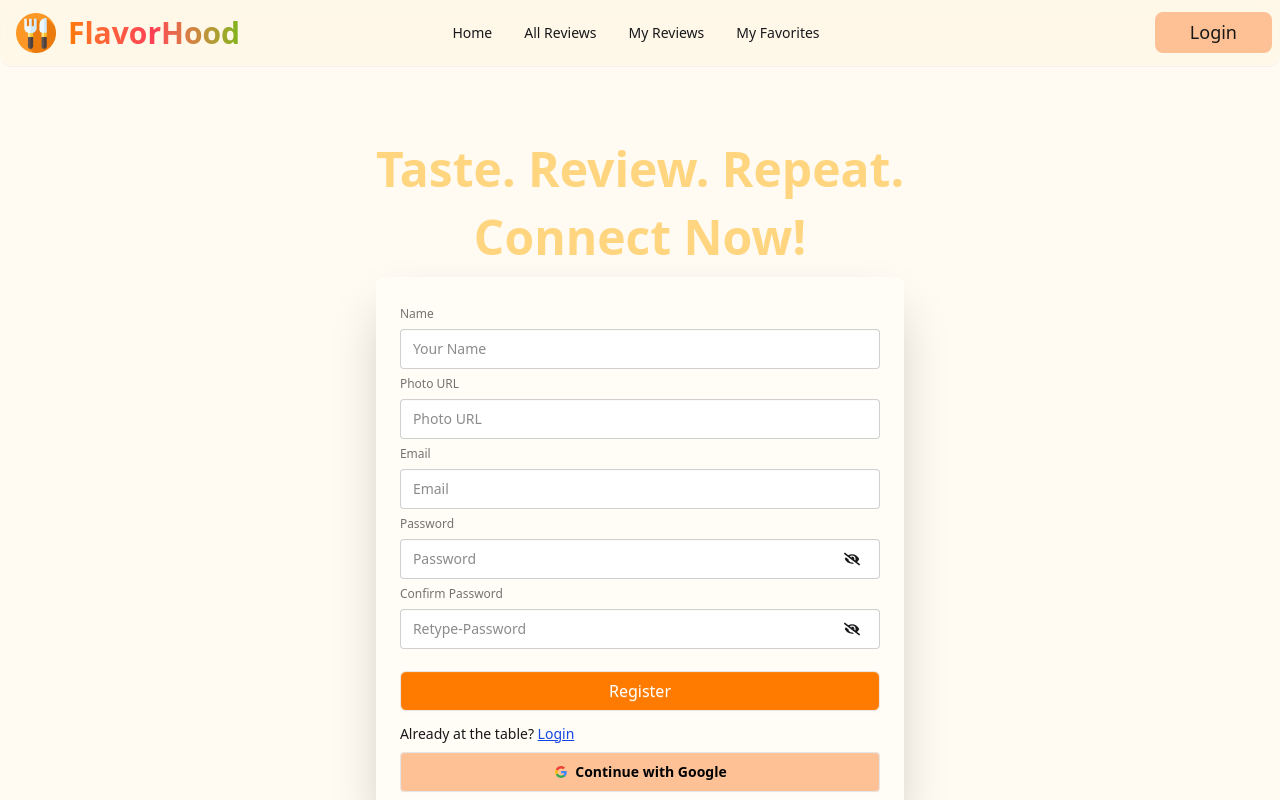
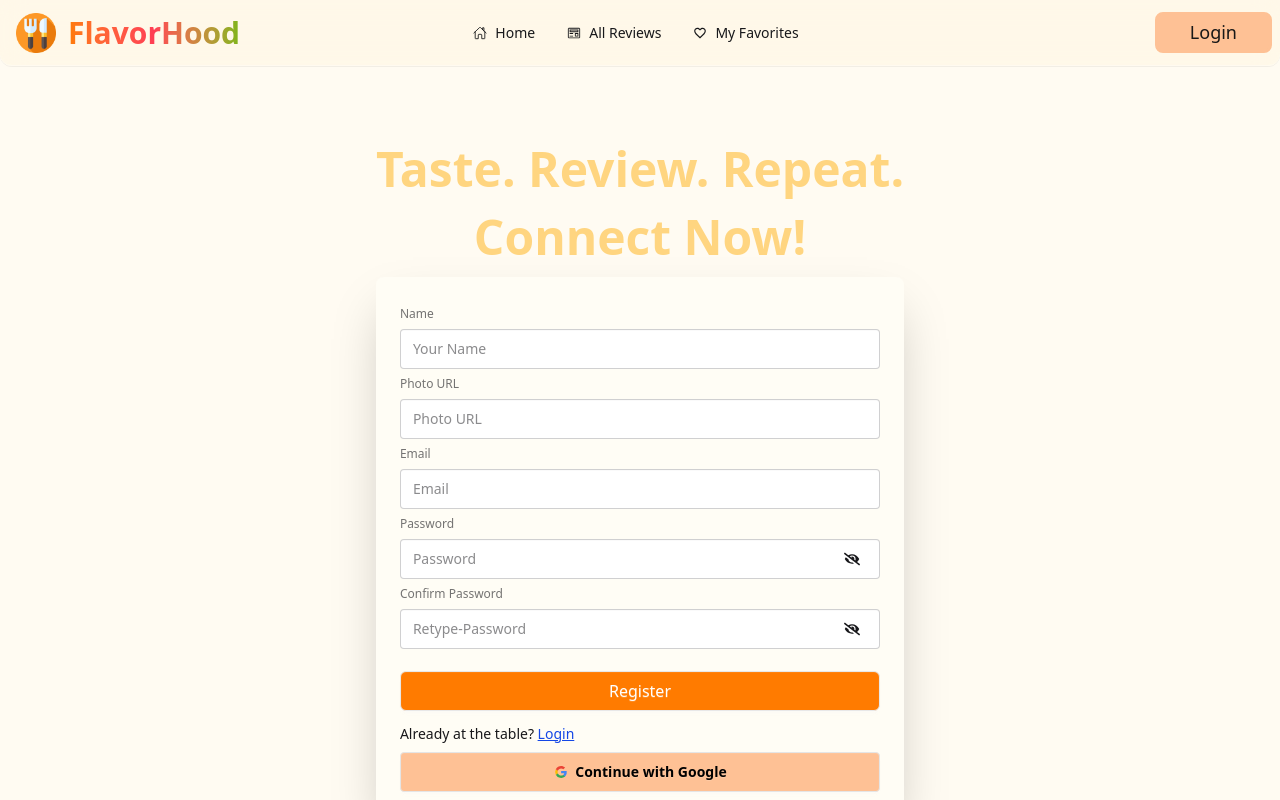
Before and after one commit to AsifAhmedTanjid/Flavourhood-client-side, a React (Vite) app: page /register in a window 1280 px wide. Shown: the top 800 px of the page. Built offline with nearby package versions, Linux system fonts and the light colour scheme; no server answers.

Commit message:
added icons to nav links

```diff
--- a/src/components/common/Navbar.jsx
+++ b/src/components/common/Navbar.jsx
@@ -6,6 +6,10 @@ import { AuthContext } from "../../contexts/AuthContext";
 import { useContext } from "react";
 import Loader from "./Loader";
 import toast from "react-hot-toast";
+import { IoHomeOutline } from "react-icons/io5";
+import { MdFavoriteBorder, MdOutlineRateReview, MdOutlineReviews } from "react-icons/md";
+import { VscPreview } from "react-icons/vsc";
+import { BiLogOut } from "react-icons/bi";
 
 const Navbar = () => {
   const { user, signoutUserFunc, setUser, loading, setLoading } =
@@ -23,19 +27,20 @@ const Navbar = () => {
   };
   const links = (
     <>
-      <li className="mr-2">
-        <NavLink to="/">Home</NavLink>
+      <li className="mr-2 flex ">
+
+        <NavLink to="/"> <IoHomeOutline />Home</NavLink>
       </li>
       <li className="mr-2">
-        <NavLink to="/allreviews">All Reviews</NavLink>
+        <NavLink to="/allreviews"> <VscPreview />All Reviews</NavLink>
       </li>
 
-      <li className="mr-2">
+      {/* <li className="mr-2">
         <NavLink to="/myreviews">My Reviews</NavLink>
-      </li>
+      </li> */}
 
       <li className="mr-2">
-        <NavLink to="/myfavorites">My Favorites</NavLink>
+        <NavLink to="/myfavorites"><MdFavoriteBorder /> My Favorites</NavLink>
       </li>
     </>
   );
@@ -93,19 +98,19 @@ const Navbar = () => {
         className="menu menu-sm dropdown-content mt-3 p-2 shadow bg-[#FFF8E7]/80 backdrop-blur-md rounded-box w-52"
       >
         <li>
-          <NavLink to="/addreview" className="justify-between">
-            Add Review
+          <NavLink to="/addreview">
+            <MdOutlineRateReview /> Add Review
           </NavLink >
         </li>
         <li>
-          <NavLink to="/myreviews">My Reviews</NavLink>
+          <NavLink to="/myreviews"> <MdOutlineReviews /> My Reviews</NavLink>
         </li>
         <li>
           <button
             onClick={handleSignout}
-            className="text-red-500 font-semibold hover:text-red-700 w-full text-left"
+            className="text-red-500 font-bold hover:text-red-700 w-full text-left"
           >
-            Logout
+            <BiLogOut />Logout
           </button>
         </li>
       </ul>
```
